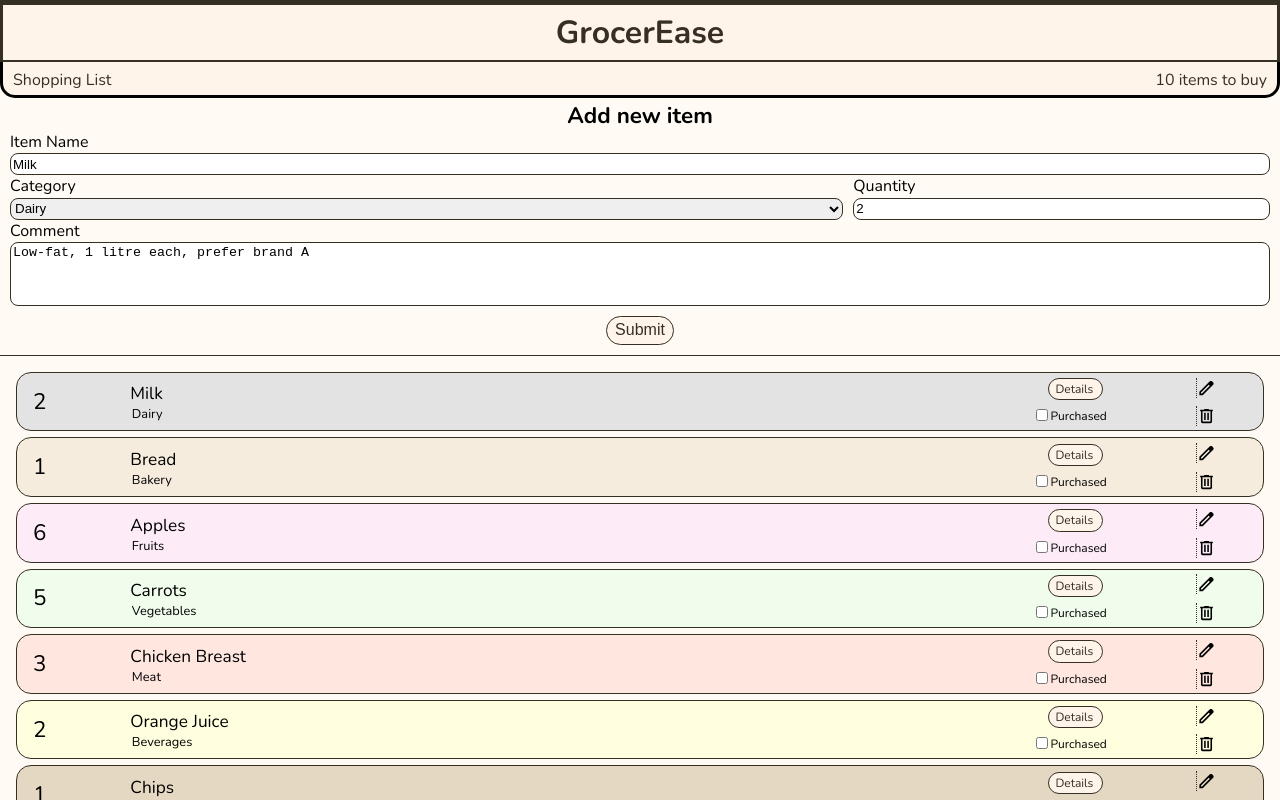
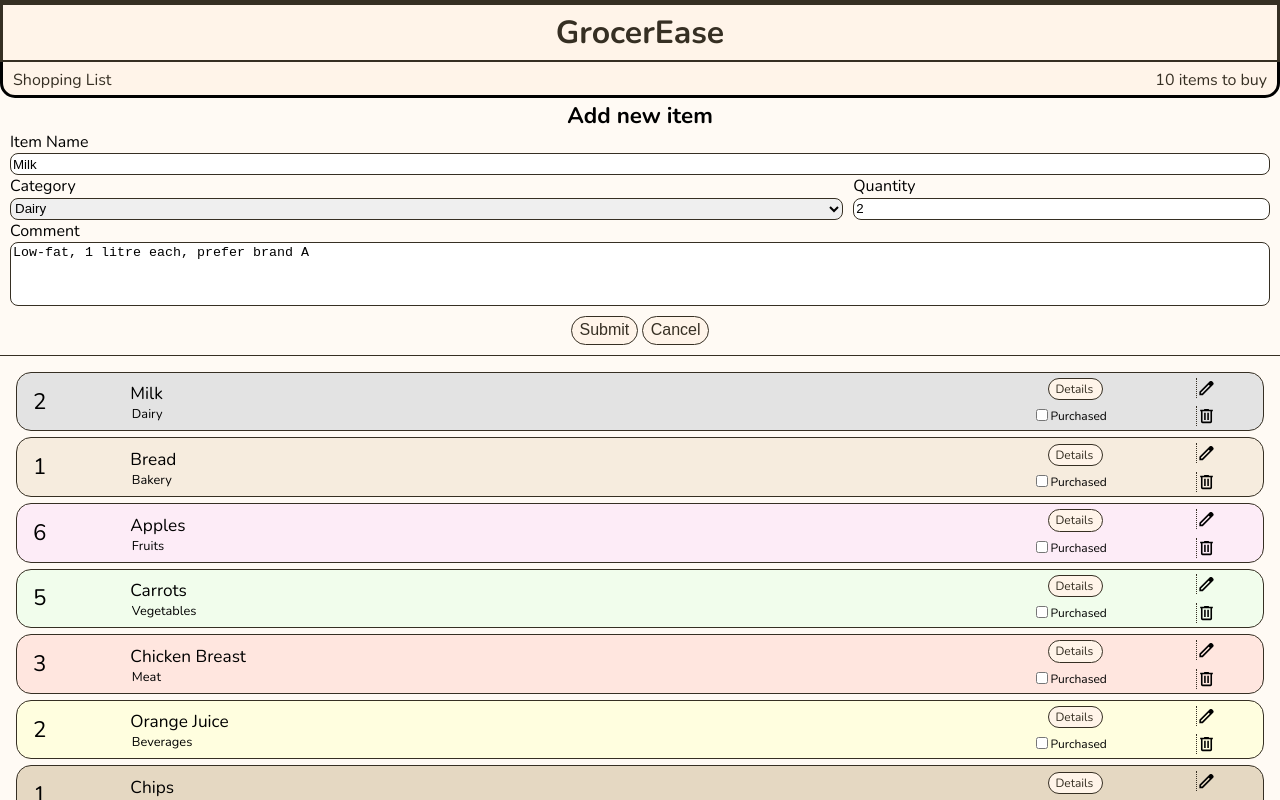
Before and after one commit to laurasliwa/capstone-grocerease, a Next.js app: page / in a window 1280 px wide. Both pictures are taken after a click on the button 1206 px from the left and 389 px from the top of the page. Shown: the top 800 px of the page. Built offline with nearby package versions, Linux system fonts and the light colour scheme.

Commit message:
Add and style edit form buttons

```diff
--- a/components/Form.js
+++ b/components/Form.js
@@ -2,7 +2,11 @@ import styled from "styled-components";
 import categories from "@/assets/categories.json";
 import { useState, useEffect } from "react";
 
-export default function CreateForm({ onCreateItem, editItem }) {
+export default function CreateForm({
+  onCreateItem,
+  editItem,
+  onToggleIsEditing,
+}) {
   const [selectedCategory, setSelectedCategory] = useState("");
   console.log(editItem);
 
@@ -83,7 +87,15 @@ export default function CreateForm({ onCreateItem, editItem }) {
         maxLength="100"
         wrap="hard"
       ></StyledCommentTextarea>
-      <StyledCreateButton>Submit</StyledCreateButton>
+      {!editItem && <StyledCreateButton>Create</StyledCreateButton>}
+      {editItem && (
+        <StyledEditButtonsBox>
+          <StyledCreateButton>Submit</StyledCreateButton>
+          <StyledCreateButton onClick={onToggleIsEditing}>
+            Cancel
+          </StyledCreateButton>
+        </StyledEditButtonsBox>
+      )}
     </StyledForm>
   );
 }
@@ -157,3 +169,9 @@ const StyledCreateButton = styled.button`
   margin: 10px 0 0 0;
   font-size: 16px;
 `;
+
+const StyledEditButtonsBox = styled.div`
+  display: flex;
+  align-self: center;
+  gap: 4px;
+`;
--- a/pages/index.js
+++ b/pages/index.js
@@ -19,7 +19,7 @@ export default function HomePage({
     setEditItem(shoppingItem);
   }
 
-  function updateItem(newItem) {
+  function updateItem(newItem, shoppingItem) {
     onEditItem(shoppingItem.id, newItem);
     toggleIsEditing(null);
   }
@@ -39,7 +39,13 @@ export default function HomePage({
 
         {!editItem && <Form onCreateItem={onCreateItem} editItem={editItem} />}
 
-        {editItem && <Form onEditItem={onEditItem} editItem={editItem} />}
+        {editItem && (
+          <Form
+            onEditItem={onEditItem}
+            editItem={editItem}
+            onUpdateItem={updateItem}
+          />
+        )}
 
         <ShoppingItemList
           shoppingItems={unPurchasedItems}
```
